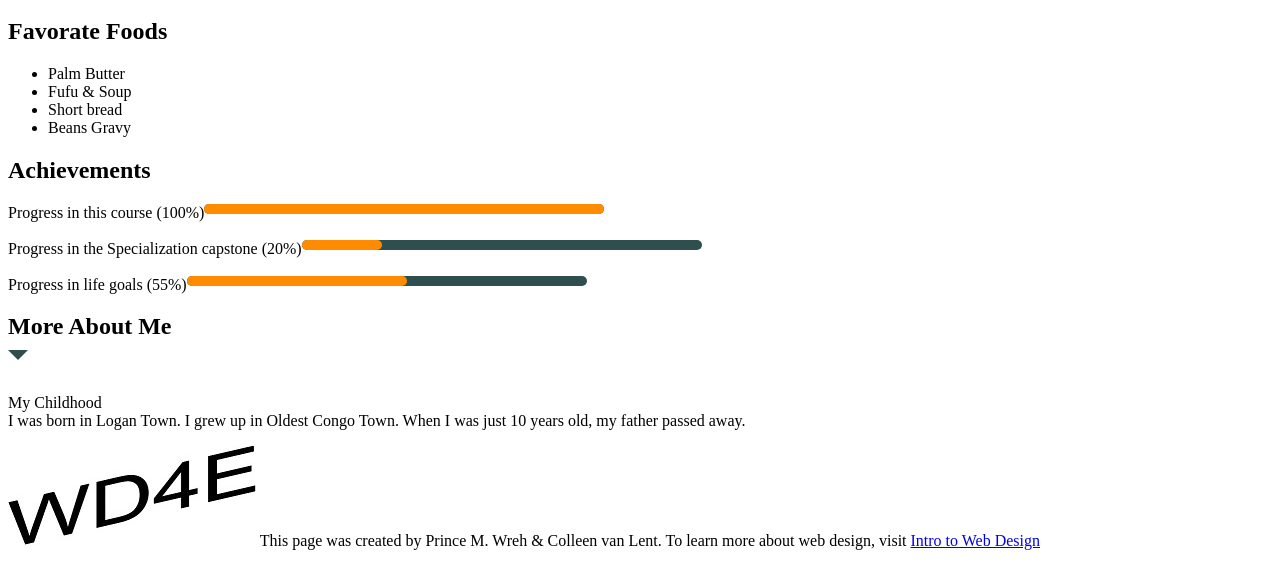
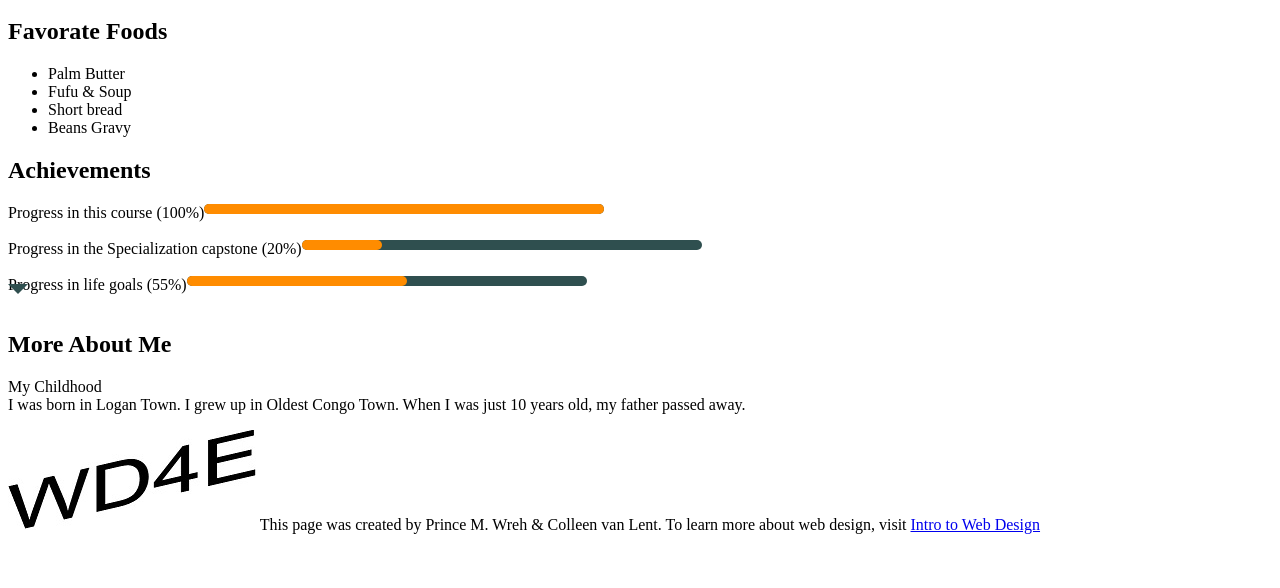
Before and after one commit to donyenwrehART/WebDesign, a plain HTML site: page index.html in a window 1280 px wide. Shown: the part 100-688 px from the top of the page. Drawn offline with Linux system fonts and the light colour scheme.

Commit message:
Update index.html

```diff
--- a/index.html
+++ b/index.html
@@ -60,8 +60,10 @@
             <div class="depedent" style="width: 55%; height: 10px; background: darkorange; border-radius: 5px;"></div>
         </div>
     </span>
-    <h2>More About Me</h2>
-    <div class="arrowdown"></div><p>My Childhood <br> I was born in Logan Town. I grew up in Oldest Congo Town. When I was just 10 years old, my
+
+    <div class="arrowdown"></div>
+<h2>More About Me</h2>
+<p>My Childhood <br> I was born in Logan Town. I grew up in Oldest Congo Town. When I was just 10 years old, my
         father passed away.</p>
     <p> <img src="image.jpg" alt="an image from Colleen van Lent website">
         This page was created by Prince M. Wreh & Colleen van Lent. To learn more about web design, visit <a
```
